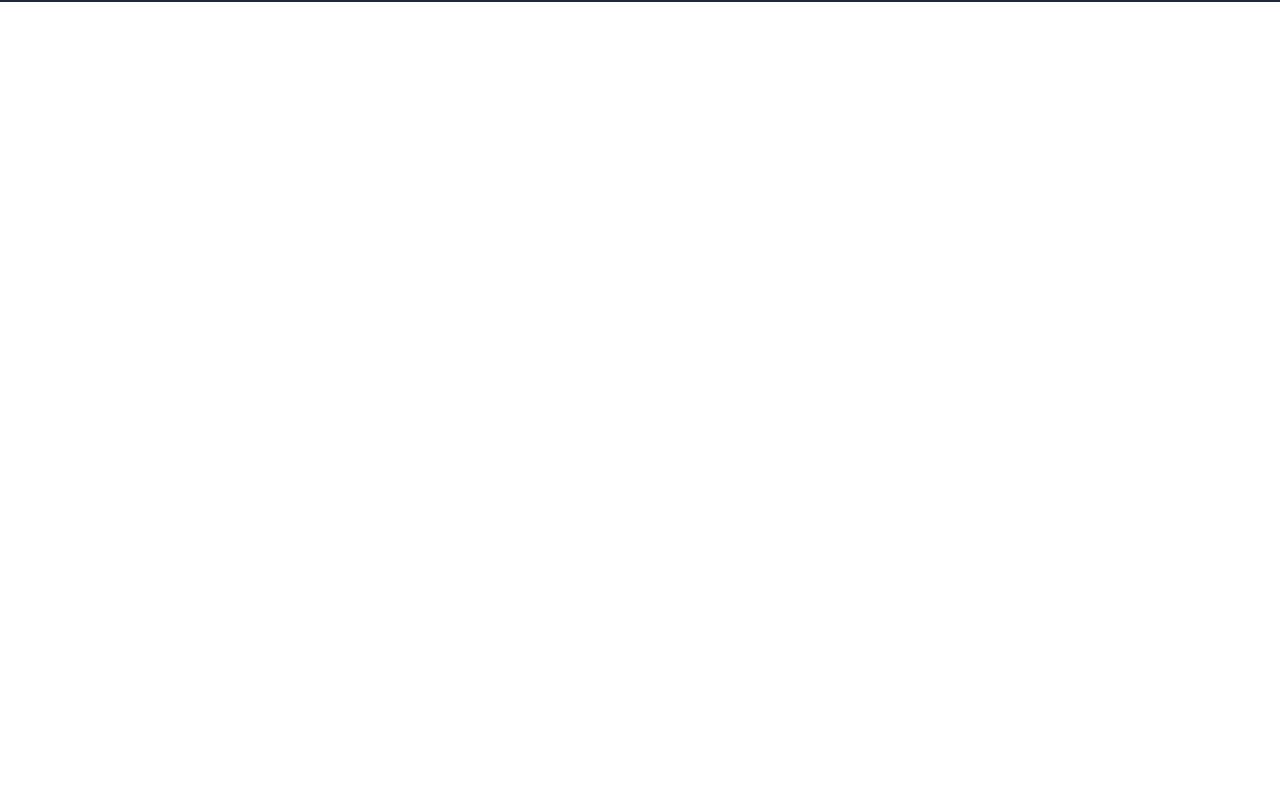
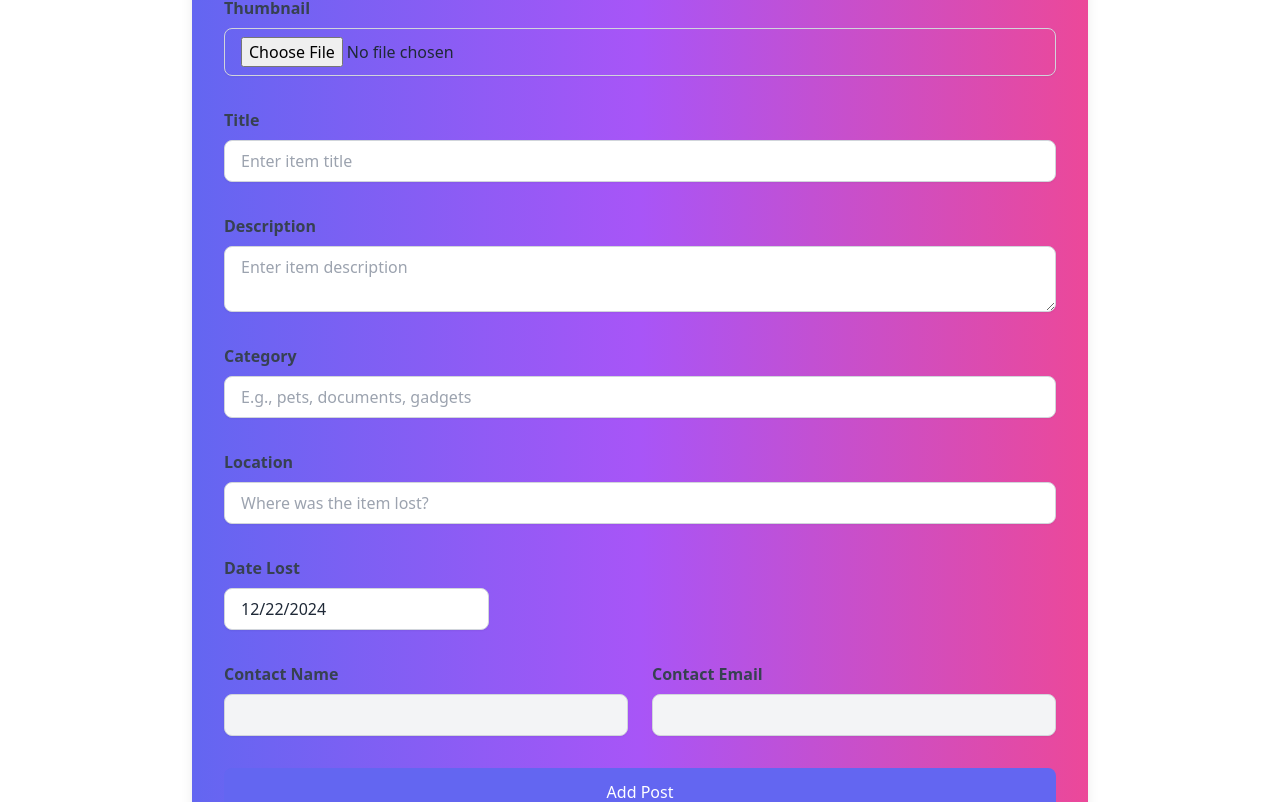
Before and after one commit to programmerrabbanii/lost-and-found-clients-, a React (Vite) app: page /add-lost in a window 1280 px wide. Shown: the part 318-1120 px from the top of the page. Before the commit the page ends 800 px from the top, so only its background shows below. Built offline with nearby package versions, Linux system fonts and the light colour scheme; no server answers.

Commit message:
added the add lost and found items here

```diff
--- a/package.json
+++ b/package.json
@@ -17,6 +17,7 @@
     "lottie-react": "^2.4.0",
     "match-sorter": "^8.0.0",
     "react": "^18.3.1",
+    "react-datepicker": "^7.5.0",
     "react-dom": "^18.3.1",
     "react-router-dom": "^7.1.0",
     "react-simple-typewriter": "^5.0.1",
--- a/src/pages/AddLost.jsx
+++ b/src/pages/AddLost.jsx
@@ -1,8 +1,209 @@
+import React, { useState, useContext } from 'react';
+import DatePicker from 'react-datepicker';
+import 'react-datepicker/dist/react-datepicker.css';
+import axios from 'axios';
+import { AuthContext } from '../auth/AuthProvider';
+import Swal from 'sweetalert2';
+
 const AddLost = () => {
+    const { user } = useContext(AuthContext);
+
+    const [formData, setFormData] = useState({
+        postType: 'Lost',
+        thumbnail: '',
+        title: '',
+        description: '',
+        category: '',
+        location: '',
+        dateLost: new Date(),
+        contactName: user?.displayName || '',
+        contactEmail: user?.email || ''
+    });
+
+    const handleInputChange = (e) => {
+        const { name, value } = e.target;
+        setFormData({ ...formData, [name]: value });
+    };
+
+    const handleDateChange = (date) => {
+        setFormData({ ...formData, dateLost: date });
+    };
+
+    const handleFileChange = (e) => {
+        setFormData({ ...formData, thumbnail: e.target.files[0] });
+    };
+
+    const handleSubmit = async (e) => {
+        e.preventDefault();
+
+        if (!formData.title || !formData.description || !formData.category || !formData.location) {
+            Swal.fire({
+                icon: 'error',
+                title: 'Missing Fields',
+                text: 'Please fill in all required fields!',
+                confirmButtonColor: '#3085d6'
+            });
+            return;
+        }
+
+        const data = new FormData();
+        Object.keys(formData).forEach((key) => {
+            data.append(key, formData[key]);
+        });
+
+        try {
+            await axios.post('http://localhost:5000/items', data);
+            Swal.fire({
+                icon: 'success',
+                title: 'Item Added',
+                text: 'Your lost or found item has been successfully added!',
+                confirmButtonColor: '#28a745'
+            });
+            setFormData({
+                postType: 'Lost',
+                thumbnail: '',
+                title: '',
+                description: '',
+                category: '',
+                location: '',
+                dateLost: new Date(),
+                contactName: user?.displayName || '',
+                contactEmail: user?.email || ''
+            });
+        } catch (error) {
+            Swal.fire({
+                icon: 'error',
+                title: 'Submission Failed',
+                text: 'There was an error adding your item. Please try again later.',
+                confirmButtonColor: '#d33'
+            });
+        }
+    };
+
     return (
-        <div>
-            this is all lost
+        <div className="max-w-4xl mx-auto p-8 bg-gradient-to-r from-indigo-500 via-purple-500 to-pink-500 shadow-lg rounded-2xl mt-10 my-5">
+            <h2 className="text-3xl font-extrabold text-center text-indigo-600 mb-8">
+                Add Lost & Found Item
+            </h2>
+            <form onSubmit={handleSubmit} className="space-y-8">
+                {/* Post Type */}
+                <div>
+                    <label className="block text-gray-700 font-semibold mb-2">Post Type</label>
+                    <select
+                        name="postType"
+                        value={formData.postType}
+                        onChange={handleInputChange}
+                        className="block w-full border border-gray-300 rounded-lg shadow-sm focus:ring focus:ring-indigo-300 px-4 py-2"
+                    >
+                        <option value="Lost">Lost</option>
+                        <option value="Found">Found</option>
+                    </select>
+                </div>
 
+                {/* Thumbnail */}
+                <div>
+                    <label className="block text-gray-700 font-semibold mb-2">Thumbnail</label>
+                    <input
+                        type="file"
+                        accept="image/*"
+                        onChange={handleFileChange}
+                        className="block w-full border border-gray-300 rounded-lg shadow-sm focus:ring focus:ring-indigo-300 px-4 py-2"
+                    />
+                </div>
+
+                {/* Title */}
+                <div>
+                    <label className="block text-gray-700 font-semibold mb-2">Title</label>
+                    <input
+                        type="text"
+                        name="title"
+                        value={formData.title}
+                        onChange={handleInputChange}
+                        placeholder="Enter item title"
+                        className="block w-full border border-gray-300 rounded-lg shadow-sm focus:ring focus:ring-indigo-300 px-4 py-2"
+                    />
+                </div>
+
+                {/* Description */}
+                <div>
+                    <label className="block text-gray-700 font-semibold mb-2">Description</label>
+                    <textarea
+                        name="description"
+                        value={formData.description}
+                        onChange={handleInputChange}
+                        placeholder="Enter item description"
+                        className="block w-full border border-gray-300 rounded-lg shadow-sm focus:ring focus:ring-indigo-300 px-4 py-2"
+                    ></textarea>
+                </div>
+
+                {/* Category */}
+                <div>
+                    <label className="block text-gray-700 font-semibold mb-2">Category</label>
+                    <input
+                        type="text"
+                        name="category"
+                        value={formData.category}
+                        onChange={handleInputChange}
+                        placeholder="E.g., pets, documents, gadgets"
+                        className="block w-full border border-gray-300 rounded-lg shadow-sm focus:ring focus:ring-indigo-300 px-4 py-2"
+                    />
+                </div>
+
+                {/* Location */}
+                <div>
+                    <label className="block text-gray-700 font-semibold mb-2">Location</label>
+                    <input
+                        type="text"
+                        name="location"
+                        value={formData.location}
+                        onChange={handleInputChange}
+                        placeholder="Where was the item lost?"
+                        className="block w-full border border-gray-300 rounded-lg shadow-sm focus:ring focus:ring-indigo-300 px-4 py-2"
+                    />
+                </div>
+
+                {/* Date Lost */}
+                <div>
+                    <label className="block text-gray-700 font-semibold mb-2">Date Lost</label>
+                    <DatePicker
+                        selected={formData.dateLost}
+                        onChange={handleDateChange}
+                        className="block w-full border border-gray-300 rounded-lg shadow-sm focus:ring focus:ring-indigo-300 px-4 py-2"
+                    />
+                </div>
+
+                {/* Contact Info */}
+                <div className="grid grid-cols-1 sm:grid-cols-2 gap-6">
+                    <div>
+                        <label className="block text-gray-700 font-semibold mb-2">Contact Name</label>
+                        <input
+                            type="text"
+                            name="contactName"
+                            value={formData.contactName}
+                            readOnly
+                            className="block w-full border border-gray-300 rounded-lg bg-gray-100 shadow-sm px-4 py-2"
+                        />
+                    </div>
+                    <div>
+                        <label className="block text-gray-700 font-semibold mb-2">Contact Email</label>
+                        <input
+                            type="email"
+                            name="contactEmail"
+                            value={formData.contactEmail}
+                            readOnly
+                            className="block w-full border border-gray-300 rounded-lg bg-gray-100 shadow-sm px-4 py-2"
+                        />
+                    </div>
+                </div>
+
+                {/* Submit Button */}
+                <button
+                    type="submit"
+                    className="w-full bg-indigo-500 text-white py-3 px-6 rounded-lg hover:bg-indigo-600 transition focus:ring focus:ring-indigo-300"
+                >
+                    Add Post
+                </button>
+            </form>
         </div>
     );
 };
```
Also changed, not shown: 1 other file (tests, documents, lock files or other folders).
